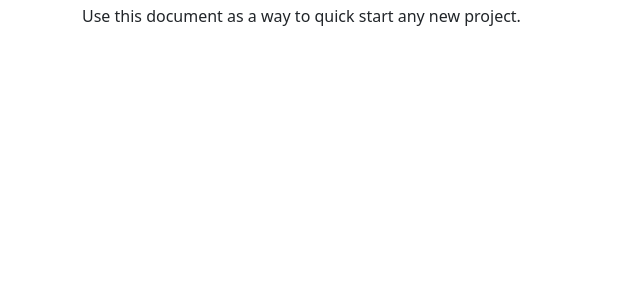
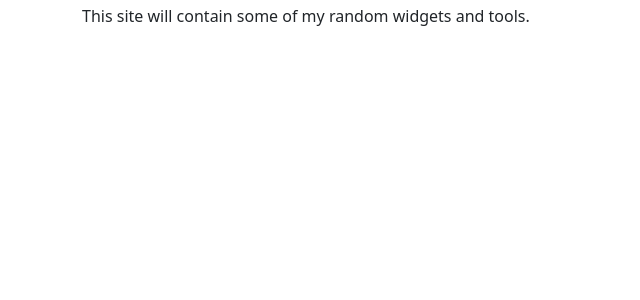
Before and after one commit to CarsonDavis/made_by_carson, a Django app: template made_by_carson/templates/pages/home.html in a window 1280 px wide. Shown: the part 56-356 px from the top of the page, without its empty margins (0-640 px from the left). Run offline with Django 4.2, Linux system fonts and the light colour scheme; the template is opened without the code that fills it, so the values that code supplies are empty; some libraries are stand-ins or nearby versions.

Commit message:
update intro message in base.html

```diff
--- a/made_by_carson/templates/base.html
+++ b/made_by_carson/templates/base.html
@@ -1,5 +1,6 @@
+{% load static i18n %}
 
-{% load static i18n %}<!DOCTYPE html>
+<!DOCTYPE html>
 {% get_current_language as LANGUAGE_CODE %}
 <html lang="{{ LANGUAGE_CODE }}">
   <head>
@@ -13,8 +14,7 @@
     <meta name="viewport" content="width=device-width, initial-scale=1.0" />
     <meta name="description"
           content="Site made to host various widgets and tools" />
-  <meta name="author"
-        content="Carson Davis" />
+    <meta name="author" content="Carson Davis" />
     <link rel="icon" href="{% static 'images/favicons/favicon.ico' %}" />
     {% block css %}
       <!-- Latest compiled and minified Bootstrap CSS -->
@@ -25,18 +25,12 @@
             referrerpolicy="no-referrer" />
       <!-- Your stuff: Third-party CSS libraries go here -->
       <!-- This file stores project-specific CSS -->
-
-
       <link href="{% static 'css/project.css' %}" rel="stylesheet" />
-
-
     {% endblock css %}
     <!-- Le javascript
     ================================================== -->
     {# Placed at the top of the document so pages load faster with defer #}
     {% block javascript %}
-
-
       <!-- Bootstrap JS -->
       <script defer
               src="https://cdnjs.cloudflare.com/ajax/libs/bootstrap/5.2.3/js/bootstrap.min.js"
@@ -44,14 +38,8 @@
               crossorigin="anonymous"
               referrerpolicy="no-referrer"></script>
       <!-- Your stuff: Third-party javascript libraries go here -->
-
-
       <!-- place project specific Javascript in this file -->
-
-
       <script defer src="{% static 'js/project.js' %}"></script>
-
-
     {% endblock javascript %}
   </head>
   <body class="{% block bodyclass %}{% endblock bodyclass %}">
@@ -117,10 +105,9 @@
         {% endif %}
         {% block main %}
           {% block content %}
-        <p>Use this document as a way to quick start any new project.</p>
+            <p>This site will contain some of my random widgets and tools.</p>
           {% endblock content %}
         {% endblock main %}
-
       </div>
     {% endblock body %}
     <!-- /container -->
```
Lines whose indentation alone changed are shown as unchanged.
